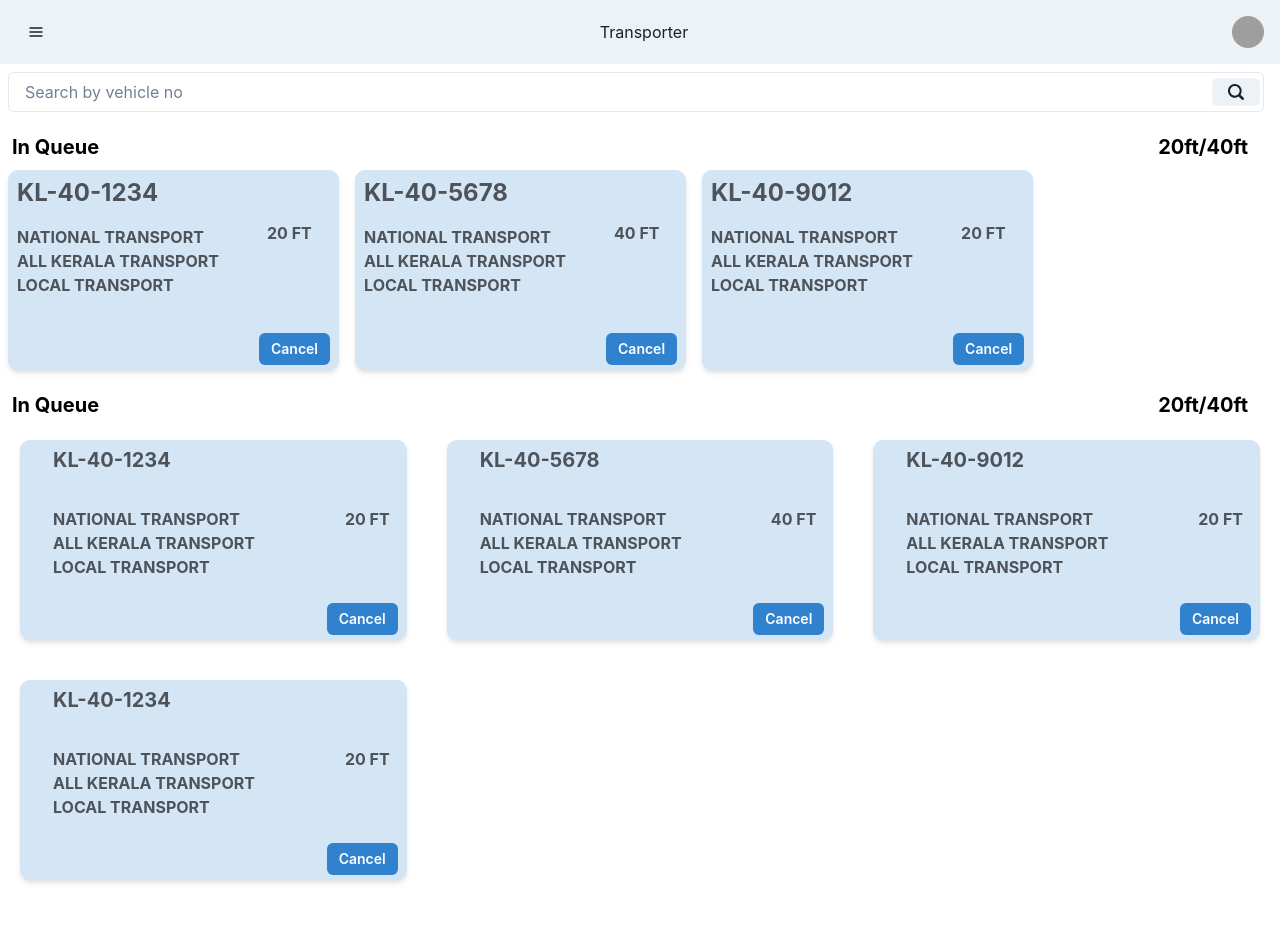
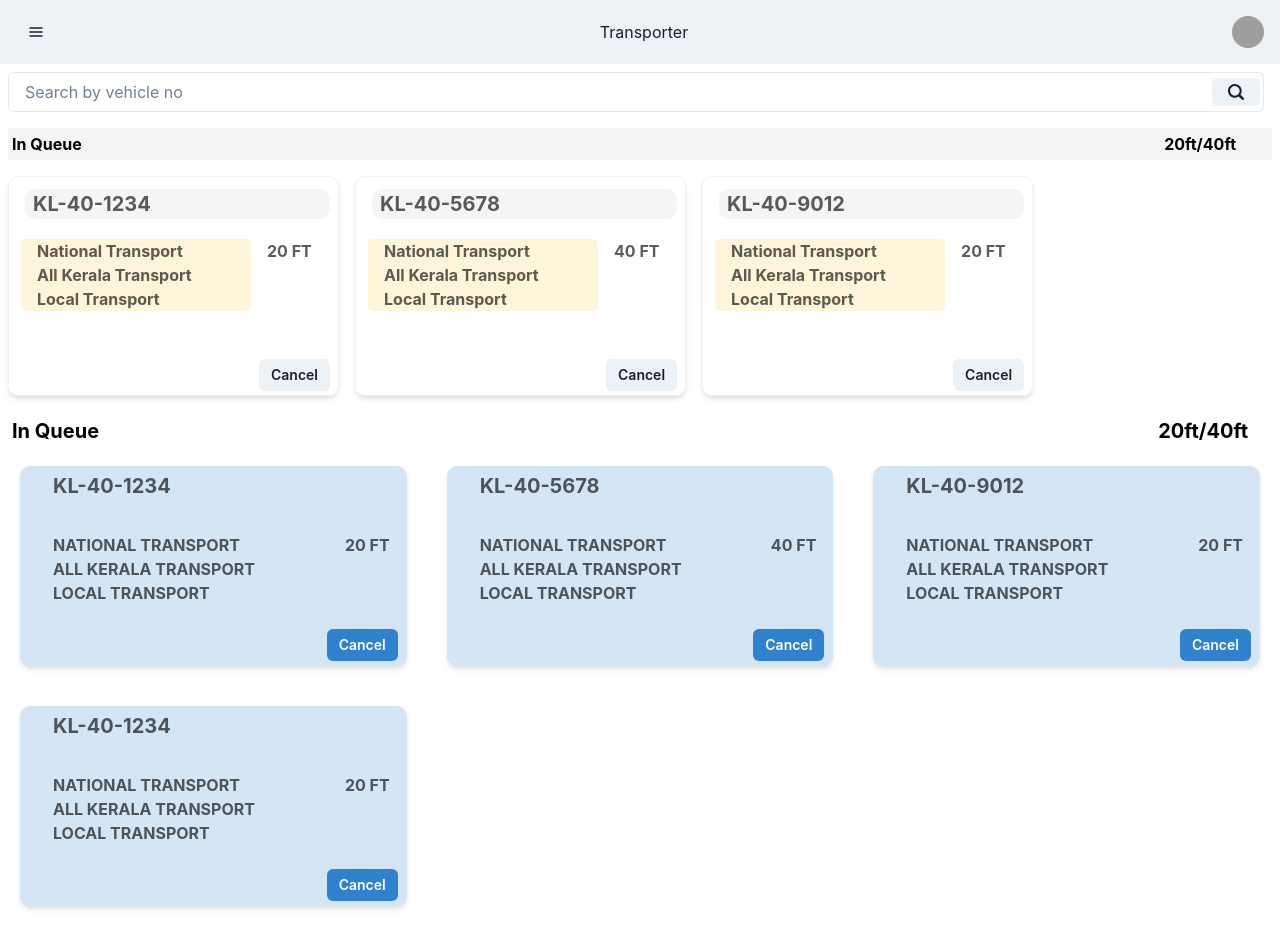
Before and after one commit to Fleet-Queue/Container-app, a React (Create React App) app in the folder Client/: page /transporter in a window 1280 px wide. Before the commit the page ends 900 px from the top, so only its background shows below. Built offline with nearby package versions, Linux system fonts and the light colour scheme; grey boxes are pictures that could not be loaded.

Commit message:
alotted page completly new design added

```diff
--- a/Client/src/components/transporter/alotted.js
+++ b/Client/src/components/transporter/alotted.js
@@ -4,16 +4,17 @@ import { Button, Stack, Text, Grid, GridItem, WrapItem, Spacer } from '@chakra-u
 export const Alotted = () => {
 
     const data = [
-        { id: 1, header: 'KL-40-1234', nav: 'NATIONAL TRANSPORT<br/>ALL KERALA TRANSPORT<br/>LOCAL TRANSPORT', main: '20 FT' },
-        { id: 2, header: 'KL-40-5678', nav: 'NATIONAL TRANSPORT<br/>ALL KERALA TRANSPORT<br/>LOCAL TRANSPORT', main: '40 FT' },
-        { id: 3, header: 'KL-40-9012', nav: 'NATIONAL TRANSPORT<br/>ALL KERALA TRANSPORT<br/>LOCAL TRANSPORT', main: '20 FT' }
+        { id: 1, header: 'KL-40-1234', nav: 'National Transport<br/>All Kerala Transport<br/>Local Transport', main: '20 FT' },
+        { id: 2, header: 'KL-40-5678', nav: 'National Transport<br/>All Kerala Transport<br/>Local Transport', main: '40 FT' },
+        { id: 3, header: 'KL-40-9012', nav: 'National Transport<br/>All Kerala Transport<br/>Local Transport', main: '20 FT' },
+
       ];
   return (
     <>
-      <Stack mt={3} ml={3} direction="row" >
-  <Text color="black" fontSize='xl' fontWeight="bold">In Queue</Text>
+      <Stack mt={3} ml={3} direction="row" bg='#f4f5f4' m={2} p={1} >
+  <Text color="black" fontSize='l' fontWeight="bold">In Queue</Text>
   <Spacer />
-  <Text color="black" fontSize='xl' fontWeight="bold" textAlign="right" pr={'8'}>20ft/40ft</Text>
+  <Text color="black" fontSize='l' fontWeight="bold" textAlign="right" pr={'8'}>20ft/40ft</Text>
 </Stack>
 
       <div className="row">
@@ -24,29 +25,32 @@ export const Alotted = () => {
               templateAreas={`"header header" "nav main" "nav footer"`}
               gridTemplateRows={'50px 1fr 40px'}
               gridTemplateColumns={'250px 1fr'}
-              h='200px'
+              h='220px'
               gap='0'
               color='blackAlpha.700'
               fontWeight='bold'
               m={2}
               border='1px'
-              backgroundColor='#D4E5F6'
+
               borderRadius='10px'
-              borderColor='#D4E5F6'
+              borderColor='#F1F1F1'
               boxShadow={'md'}
             >
-              <GridItem pl='2' pt='1' bg='#D4E5F6' borderTopRadius={10} fontSize='2xl' area={'header'}>
-                {item.header}
+              <GridItem pl='2' pt='1' bg='white' borderTopRadius={10}   area={'header'}>
+                <GridItem m='2' pl='2' bg='#f4f5f4' borderRadius={10} fontSize='xl'>{item.header}</GridItem>
+
               </GridItem>
-             <GridItem key={item.id} pl='2' pt='1' bg='#D4E5F6' borderBottomStartRadius={10} area={'nav'}>
-            <span dangerouslySetInnerHTML={{__html: item.nav}} />
+             <GridItem key={item.id} pl='1' pt='1' bg='white' borderBottomStartRadius={10} area={'nav'}>
+             <GridItem m='2' pl='4' bg='#fef5da' borderRadius={5} > <span dangerouslySetInnerHTML={{__html: item.nav}} /></GridItem>
+
              </GridItem>
-              <GridItem pl='2' bg='#D4E5F6' area={'main'}>
+              <GridItem pl='2' pt={3} bg='white' area={'main'}>
                 {item.main}
+
               </GridItem>
-              <GridItem pl='0' pt='1' pr='2' bg='#D4E5F6' borderBottomEndRadius={10} area={'footer'}>
+              <GridItem pl='0' pt='1' pr='2' bg='white' borderBottomEndRadius={10} area={'footer'}>
                 <WrapItem>
-                  <Button colorScheme='blue' size='sm'>Cancel</Button>
+                  <Button bg={'#ecf2f6'} size='sm'>Cancel</Button>
                 </WrapItem>
               </GridItem>
             </Grid>
```
